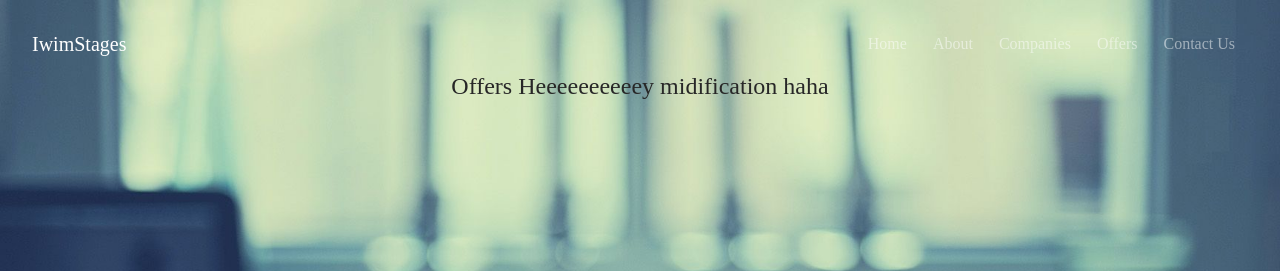
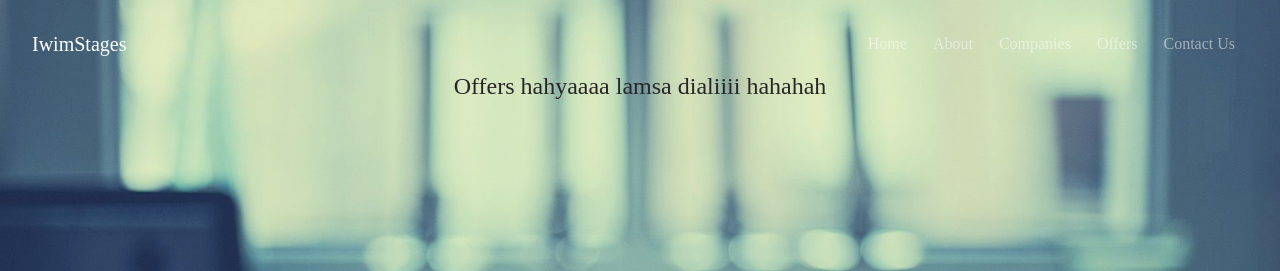
Before and after one commit to YasmeeenBn/PROJECT, a PHP site: page / in a window 1280 px wide. Shown: the top 271 px of the page. Run offline with PHP 8.4, Linux system fonts and the light colour scheme; data that the repository does not hold is empty; some libraries are stand-ins or nearby versions.

Commit message:
Hani ana zouheer beddelt flcode haha

```diff
--- a/offers-page/index.php
+++ b/offers-page/index.php
@@ -95,7 +95,7 @@
 
 
 <div class="main">
-    <h1>Offers Heeeeeeeeeey midification haha </h1>
+    <h1>Offers hahyaaaa lamsa dialiiii hahahah </h1>
     <ul class="cards">
     <?php
             $res = $conn -> query($sqlselect);
```
